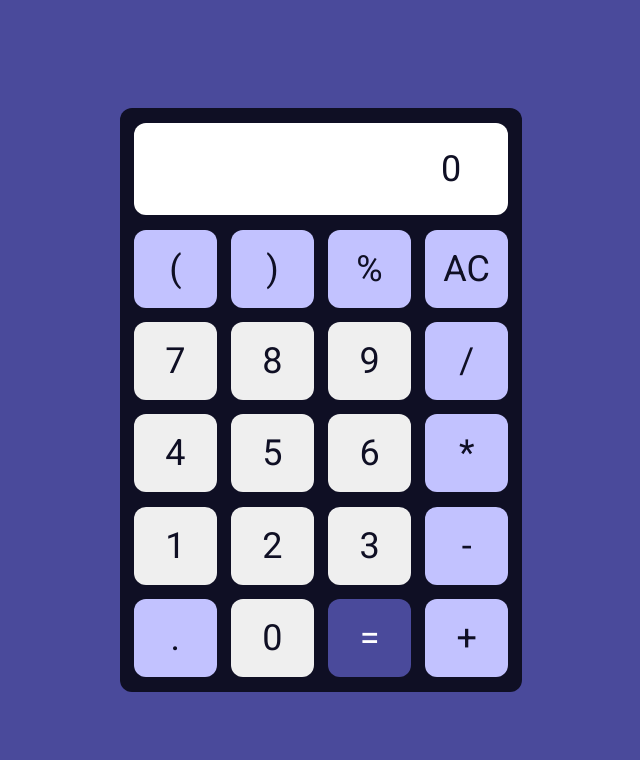
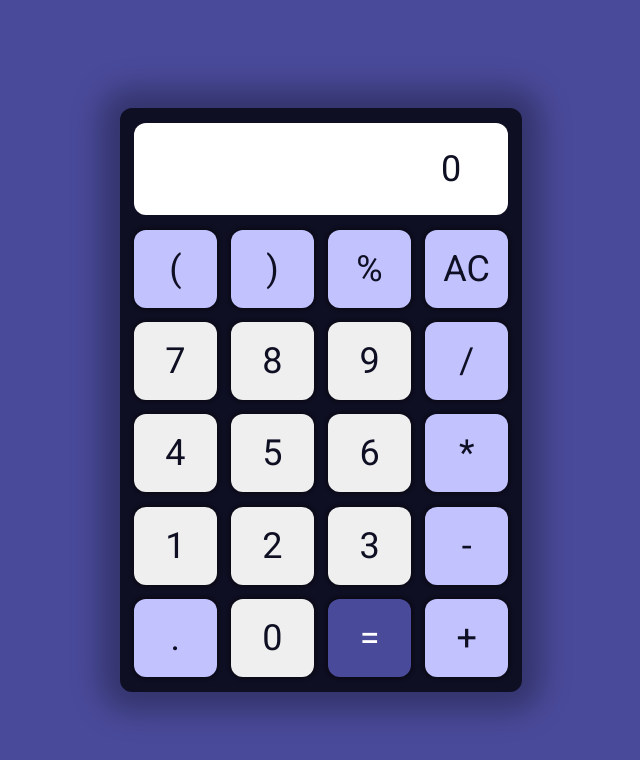
Before and after one commit to joshuasearle/ts-calc, a React app: page / in a window 1280 px wide. Shown: the top 760 px of the page, without its empty margins (319-959 px from the left). Built offline with nearby package versions, Linux system fonts and the light colour scheme.

Commit message:
Add drop shadow to calc and buttons

```diff
--- a/src/css/main.css
+++ b/src/css/main.css
@@ -29,6 +29,7 @@ div#root {
 .calculator {
   background-color: #0f0f24;
   border-radius: 0.5rem;
+  box-shadow: 0 0 30px 20px rgba(0, 0, 0, 0.3);
 }
 
 .screen {
@@ -55,6 +56,7 @@ div#root {
   padding: 0.5em 0.5em;
   border: 0;
   border-radius: 0.5rem;
+  box-shadow: 0 0 3px 3px rgba(0, 0, 0, 0.3);
 }
 
 .button--other {
```
